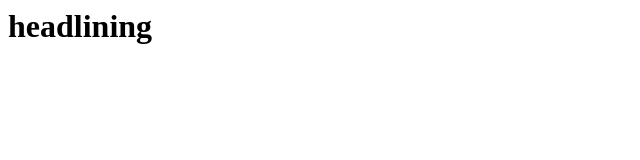
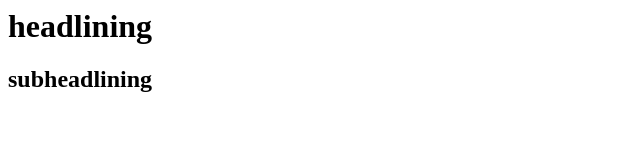
Before and after one commit to gilb3rt0/helloWorld, a plain HTML site: page index.html in a window 1280 px wide. Shown: the whole page, without its empty margins (0-640 px from the left). Drawn offline with Linux system fonts and the light colour scheme.

Commit message:
subheadlining h2

```diff
--- a/index.html
+++ b/index.html
@@ -4,6 +4,7 @@
     <title>tilted title</title>
   </head>
   <body>
-    <h1>headlining<h1>
+    <h1>headlining</h1>
+    <h2>subheadlining</h2>
   </body>
 </html>
```
